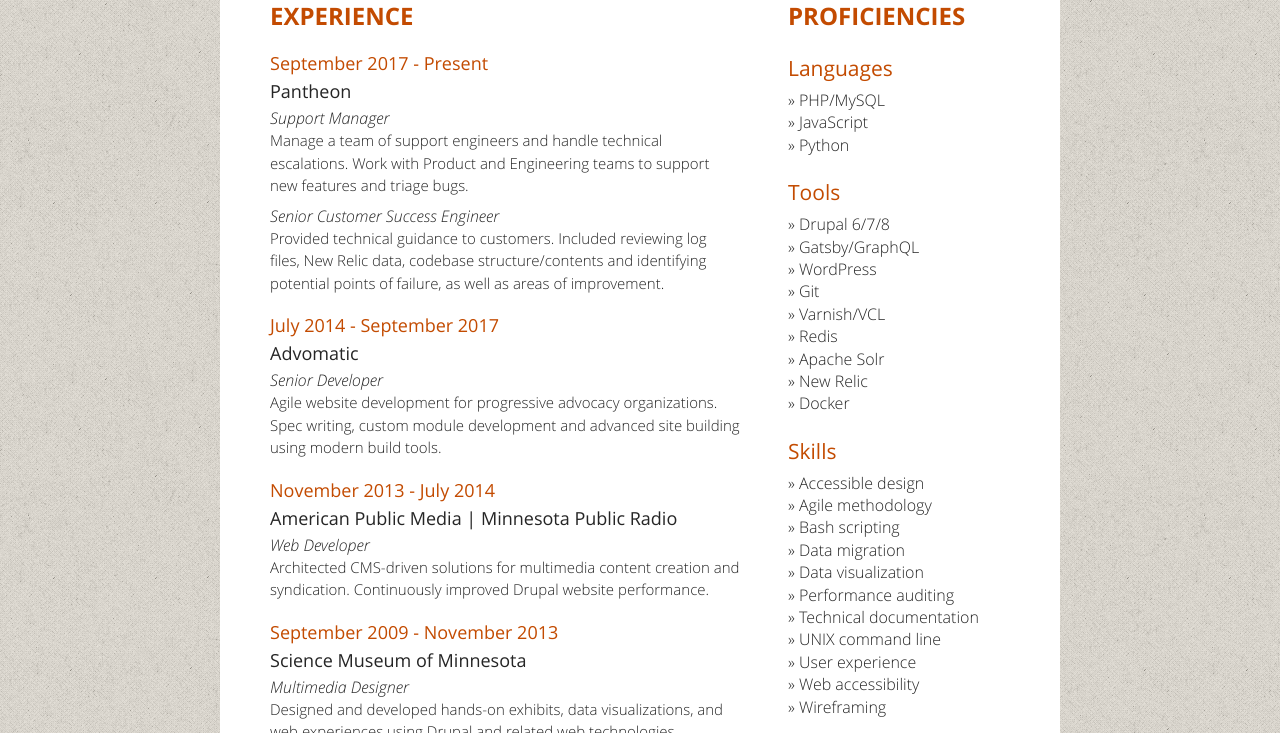
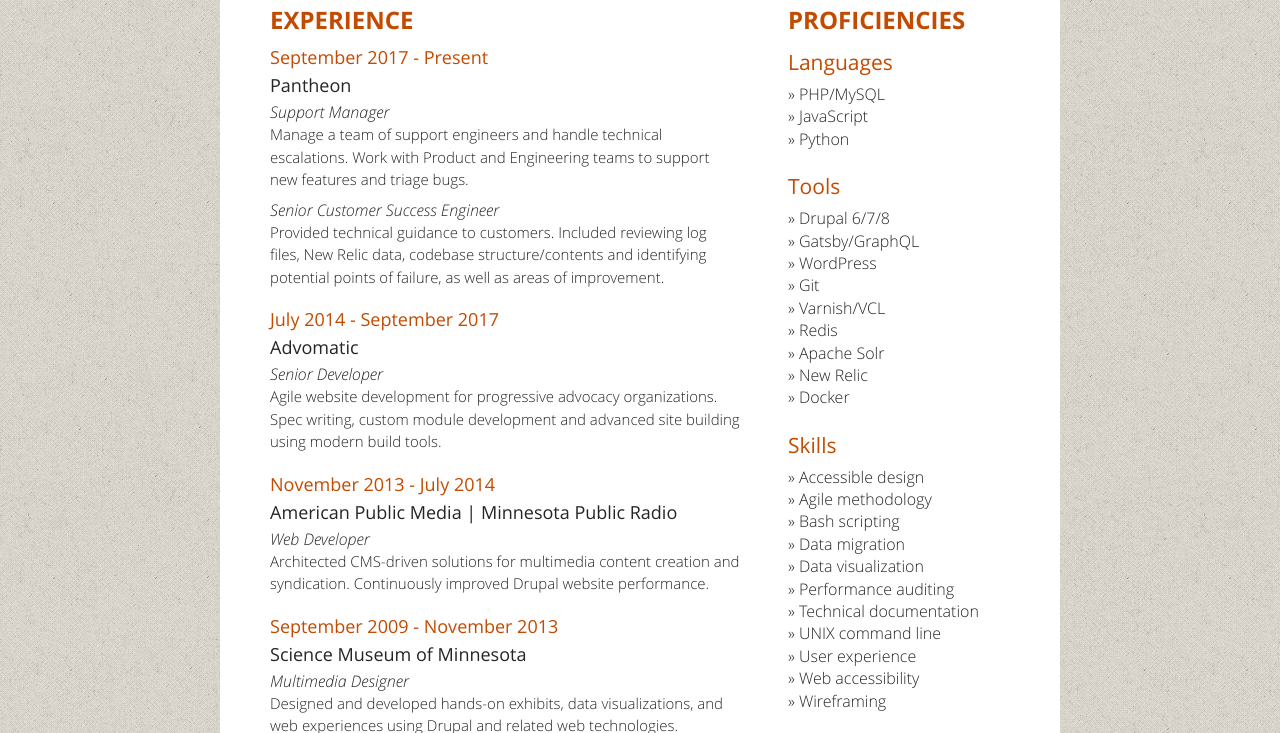
Before and after one commit to sarahg/sarahg.github.io, a Gatsby site: page /resume in a window 1280 px wide. Shown: the part 138-871 px from the top of the page. Built offline with nearby package versions, Linux system fonts and the light colour scheme; Gatsby itself is replaced by a stand-in of ours.

Commit message:
CSS tweaks

```diff
--- a/src/styles/resume.css
+++ b/src/styles/resume.css
@@ -1,6 +1,8 @@
+body {
+  background: url('../assets/resume_bg.png') repeat;
+}
 #resume-wrapper {
   display: block;
-  background: url('../assets/resume_bg.png') repeat;
   font-family: Georgia, "Times New Roman", Times, serif;
   color: #252525;
   height: 100%;
@@ -19,7 +21,7 @@
   font-size: 50px;
   margin: 0 auto;
 }
-#resume h2 { font-size: 24px; font-weight: 700; margin: 0; line-height: normal; text-transform: uppercase; color: #c34b01;}
+#resume h2 { font-size: 24px; font-weight: 700; margin: 4px 0 -10px 0; line-height: normal; text-transform: uppercase; color: #c34b01;}
 #resume h3 { font-size: 18px; font-weight: 400; margin: 0; line-height: normal;}
 #resume h4 { font-size: 16px; font-weight: 300; margin: 4px 0 0; line-height: normal; font-style: italic; }
 
```
